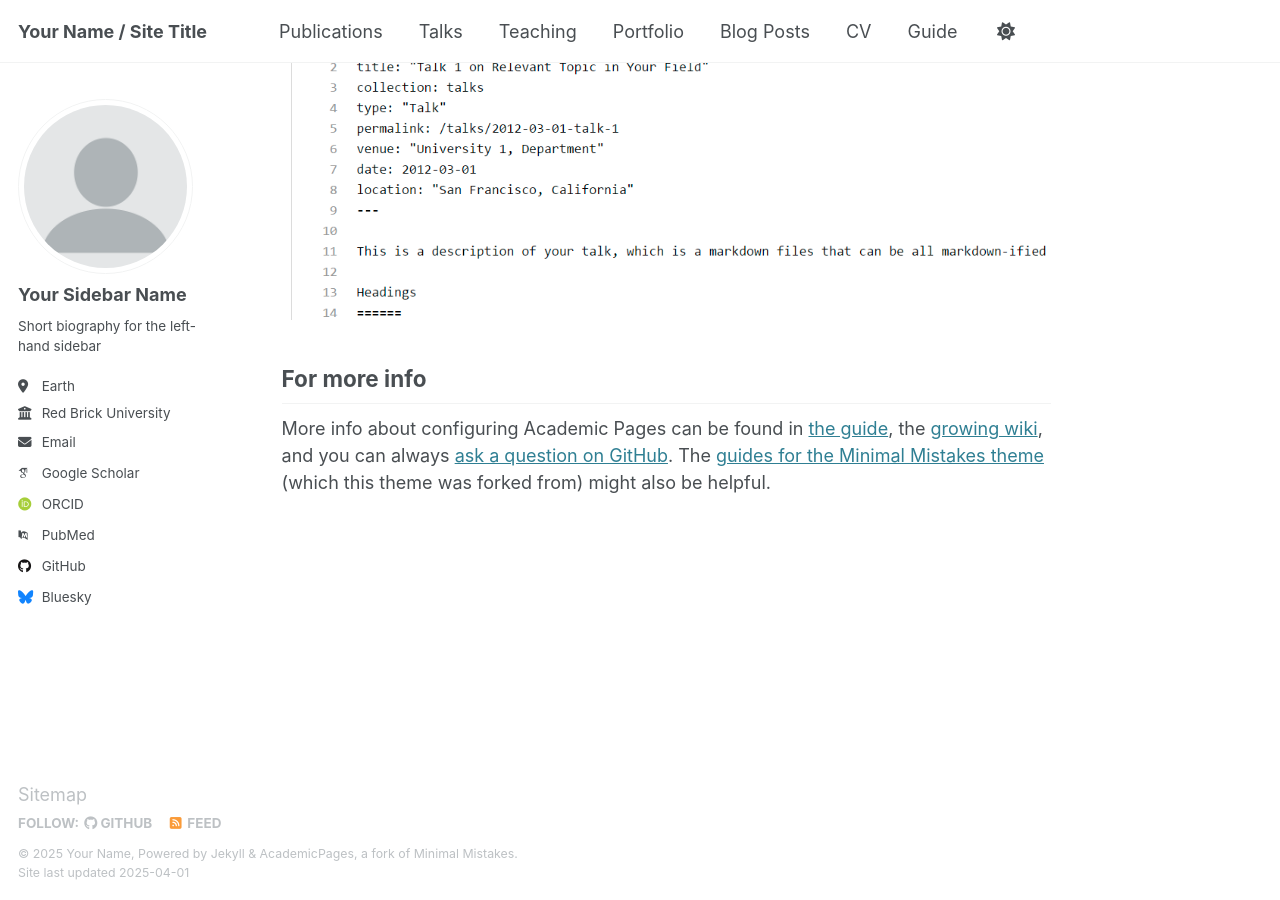
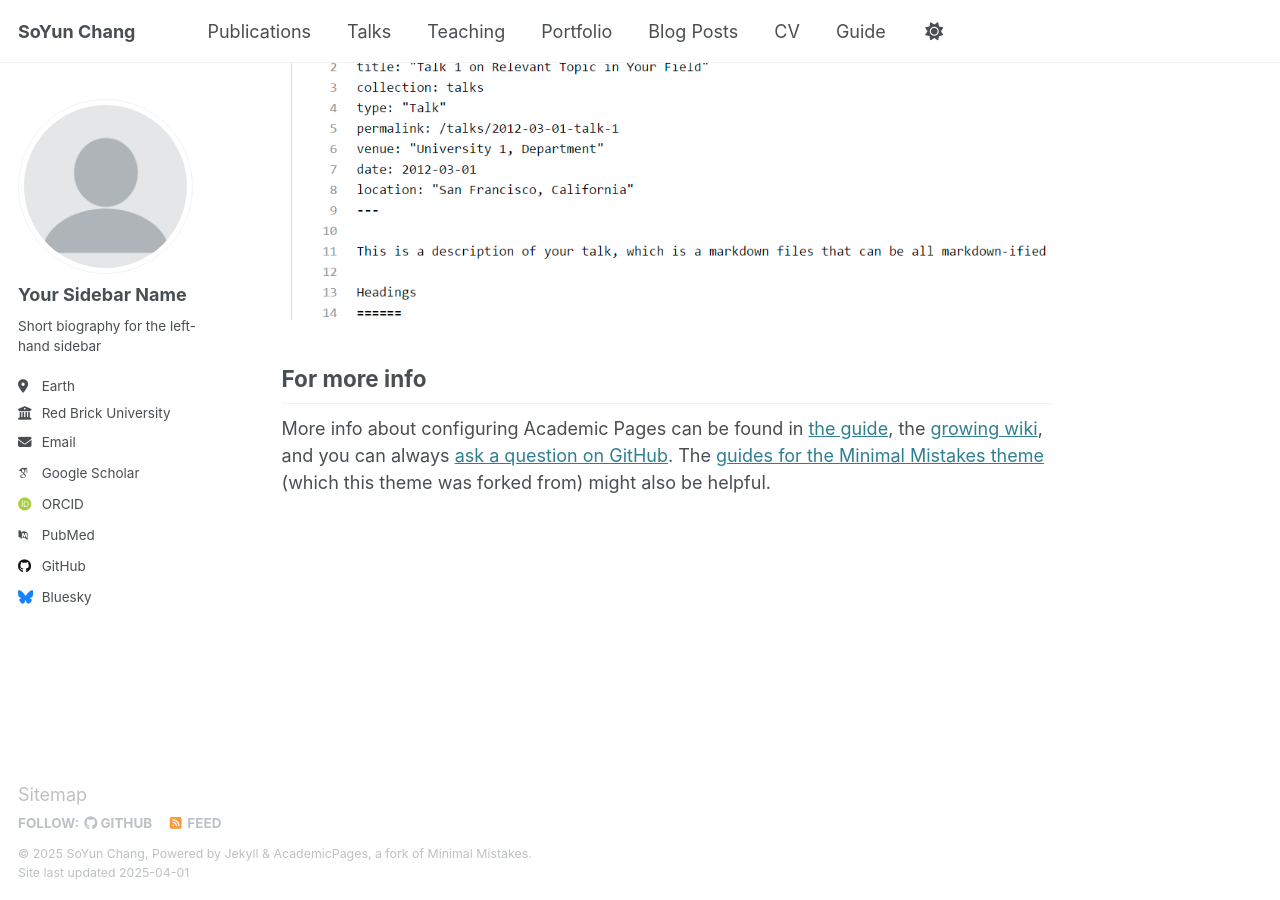
Before and after one commit to soyunchang/soyunchang.github.io, a Jekyll site: the page built from _pages/about.md, in a window 1280 px wide and 900 px high, scrolled down 2635 px. Built offline with Jekyll 4.4.1, drawn with Linux system fonts in a browser that asks for light colours; some web fonts are replaced.

Commit message:
_config.yml

```diff
--- a/_config.yml
+++ b/_config.yml
@@ -9,9 +9,9 @@
 # Basic Site Settings
 locale                   : "en-US"
 site_theme               : "default"
-title                    : "Your Name / Site Title"
+title                    : "SoYun Chang"
 title_separator          : "-"
-name                     : &name "Your Name"
+name                     : &name "SoYun Chang"
 description              : &description "personal description"
 url                      : https://academicpages.github.io # the base hostname & protocol for your site e.g. "https://[your GitHub username].github.io"
 baseurl                  : "" # the subpath of your site, e.g. "/blog"
```
